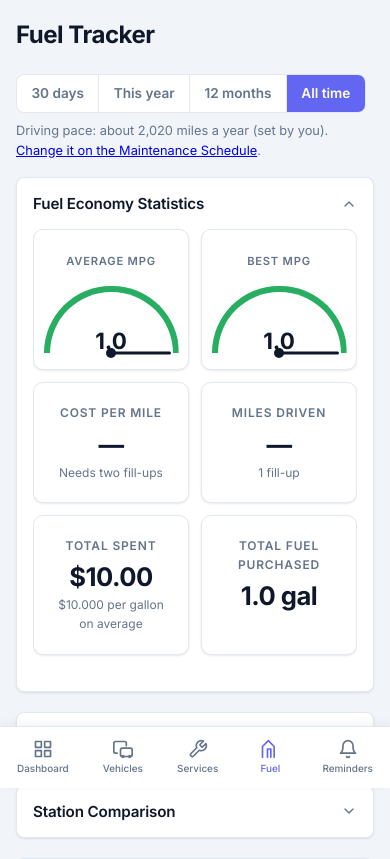
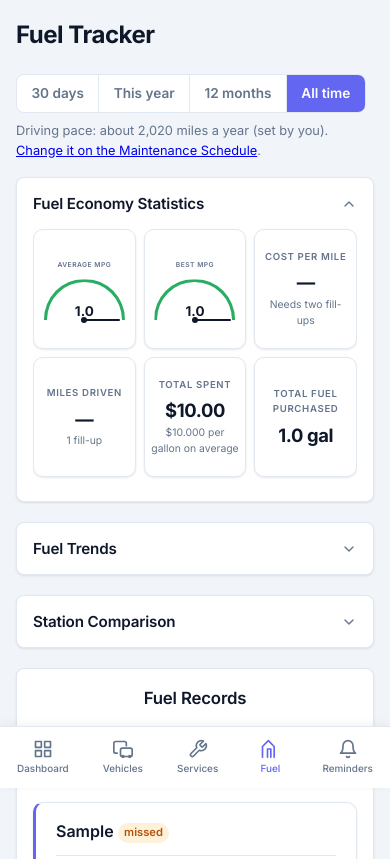
Before and after one commit to alreadyded1/VST, a Flask app: page /fuel in a window 390 px wide, after a click on "Fuel Economy Statistics". Shown: the part 56-915 px from the top of the page. Run offline with Flask 3, Linux system fonts and the light colour scheme; a user stored in the database is signed in; tables that the repository leaves empty hold one stand-in row (values such as "Sample post").

Commit message:
fix(fuel): statistics in two centred rows of three; sortable station table
- The six statistic tiles sit in a fixed three-column grid, centred in
  the card, all the same size with their contents centred. On phones the
  gauges shrink so three still fit across.
- Station comparison headers now sort the table: click to sort, click
  again to reverse. The sort is kept in page state, so it survives the
  table being redrawn when the period or grade changes.

Co-Authored-By: Claude Fable 5.2 <noreply@anthropic.com>
Claude-Session: https://claude.ai/code/session_01JcsJhjZsL6Jd9g13FnUwK6

```diff
--- a/templates/fuel.html
+++ b/templates/fuel.html
@@ -121,6 +121,30 @@
     min-width: 130px;
 }
 
+/* Statistics: two rows of three, centred in the card, every tile the same
+   size with its contents centred */
+.fuel-stats {
+    grid-template-columns: repeat(3, minmax(0, 1fr));
+    max-width: 780px;
+    margin: 1rem auto 0.5rem;
+}
+.fuel-stats .stat-card {
+    display: flex; flex-direction: column; align-items: center; justify-content: center;
+    min-height: 150px;
+}
+/* The gauge's label sits above it, so leave room at the top */
+.fuel-stats .gauge-card { padding: 2.5rem 0 1rem; }
+@media (max-width: 768px) {
+    .fuel-stats { gap: 0.5rem; }
+    .fuel-stats .stat-card { padding: 0.75rem 0.4rem; min-height: 120px; }
+    /* Three across on a phone: shrink the gauges to fit their tiles */
+    .fuel-stats .gauge-card { padding: 1.75rem 0 0.75rem; }
+    .fuel-stats .fuel-gauge { zoom: 0.6; }
+    .fuel-stats .stat-card .stat-value { font-size: 1.15rem; }
+    .fuel-stats .stat-card h3 { font-size: 0.6rem; }
+    .fuel-stats .stat-note { font-size: 0.65rem; }
+}
+
 .period-bar { display: flex; flex-wrap: wrap; gap: 0.5rem; align-items: center; justify-content: space-between; margin-bottom: 1rem; }
 .period-buttons { display: inline-flex; border: 1px solid var(--border-color); border-radius: 8px; overflow: hidden; background: var(--card-bg); }
 .period-buttons button {
@@ -159,11 +183,11 @@
         <svg class="chevron collapsed" id="chevron-statistics" width="16" height="16" viewBox="0 0 24 24" fill="none" stroke="currentColor" stroke-width="2" stroke-linecap="round" stroke-linejoin="round"><polyline points="18 15 12 9 6 15"/></svg>
     </button>
     <div class="collapsible-body collapsed" id="section-statistics">
-        <div class="stats-grid" style="margin-top: 1rem;">
-            <div class="stat-card" style="padding: 3rem 0 1rem 0;">
+        <div class="stats-grid fuel-stats">
+            <div class="stat-card gauge-card">
                 <div id="avgMpgGauge"></div>
             </div>
-            <div class="stat-card" style="padding: 3rem 0 1rem 0;">
+            <div class="stat-card gauge-card">
                 <div id="bestMpgGauge"></div>
             </div>
             <div class="stat-card">
@@ -912,23 +936,43 @@ function updateStationComparison() {
         avgMpg: weightedAvgMpg(station.mpgRecords),
         totalGallons: station.totalGallons,
         visits: station.visits
-    })).sort((a, b) => b.visits - a.visits);
+    }));
+
+    // The table is redrawn whenever the period or grade changes, so the
+    // chosen sort is kept here rather than on the table itself. Stations
+    // with no MPG yet always go last.
+    const { key, ascending } = stationSort;
+    stations.sort((a, b) => {
+        if (key === 'name') {
+            const cmp = a.name.localeCompare(b.name, undefined, { sensitivity: 'base' });
+            return ascending ? cmp : -cmp;
+        }
+        if (key === 'avgMpg' && (!a.avgMpg || !b.avgMpg)) {
+            return (!a.avgMpg) - (!b.avgMpg) || a.name.localeCompare(b.name);
+        }
+        return (ascending ? a[key] - b[key] : b[key] - a[key]) || a.name.localeCompare(b.name);
+    });
 
     if (stations.length === 0) {
         container.innerHTML = '<p class="text-center" style="padding: 2rem;">No station data for this period</p>';
         return;
     }
 
+    const header = (label, column) => {
+        const state = key === column ? (ascending ? ' sort-asc' : ' sort-desc') : '';
+        const aria = key === column ? (ascending ? 'ascending' : 'descending') : 'none';
+        return `<th class="sortable${state}" aria-sort="${aria}" onclick="sortStations('${column}')">${label}</th>`;
+    };
     const cheapest = Math.min(...stations.map(s => s.avgPricePerGal));
     container.innerHTML = `
         <table>
             <thead>
                 <tr>
-                    <th>Station</th>
-                    <th>Visits</th>
-                    <th>Total Gallons</th>
-                    <th>Avg Price/Gal</th>
-                    <th>Avg MPG</th>
+                    ${header('Station', 'name')}
+                    ${header('Visits', 'visits')}
+                    ${header('Total Gallons', 'totalGallons')}
+                    ${header('Avg Price/Gal', 'avgPricePerGal')}
+                    ${header('Avg MPG', 'avgMpg')}
                 </tr>
             </thead>
             <tbody>
@@ -944,6 +988,18 @@ function updateStationComparison() {
             </tbody>
         </table>
     `;
+}
+
+// Most-used stations first until a header is clicked
+let stationSort = { key: 'visits', ascending: false };
+
+// Clicking a header sorts by it; clicking it again reverses. Names start
+// A to Z, numbers start highest first.
+function sortStations(column) {
+    stationSort = stationSort.key === column
+        ? { key: column, ascending: !stationSort.ascending }
+        : { key: column, ascending: column === 'name' };
+    updateStationComparison();
 }
 
 // ── Collapsible sections ────────────────────────────────────────────────────
```
